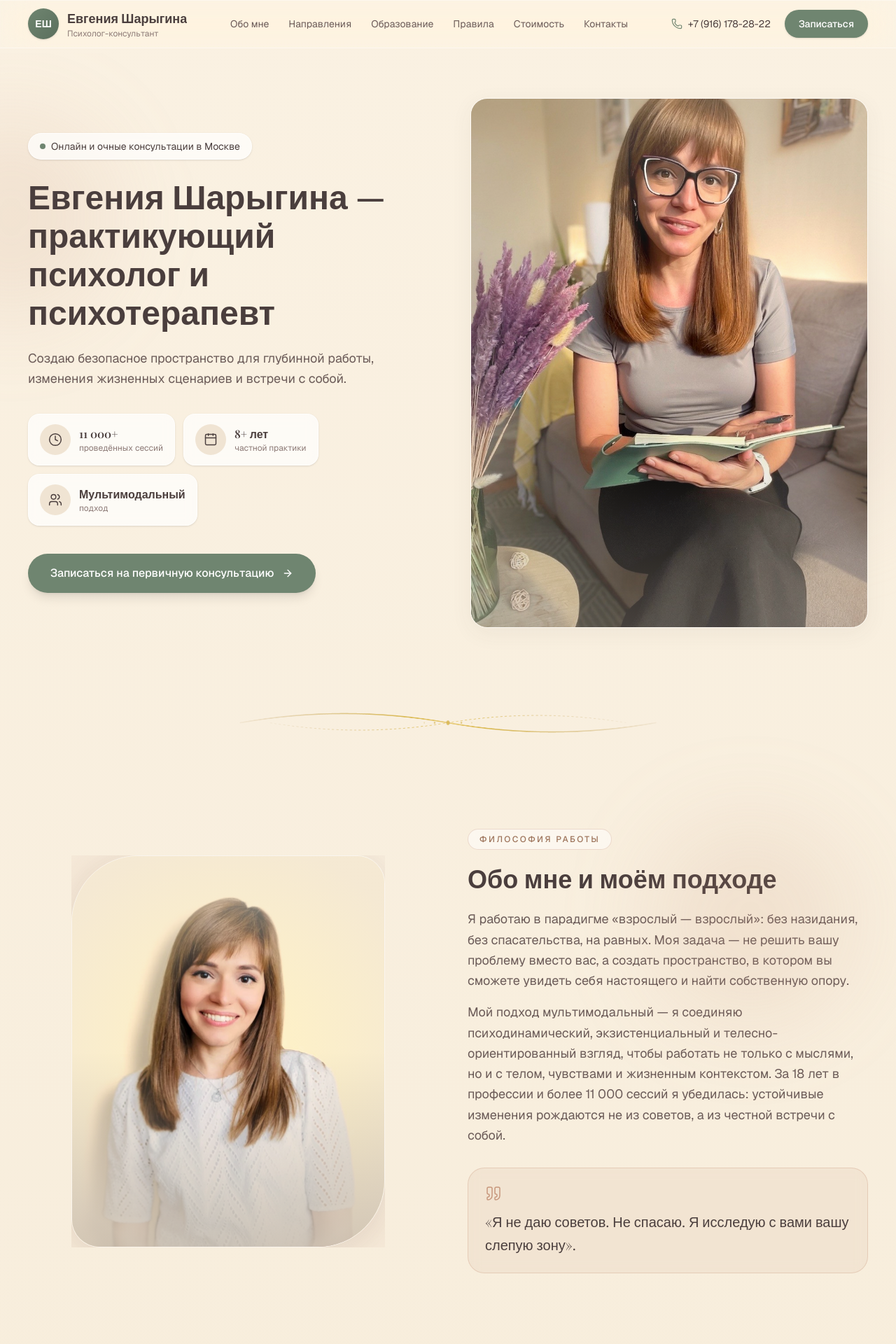
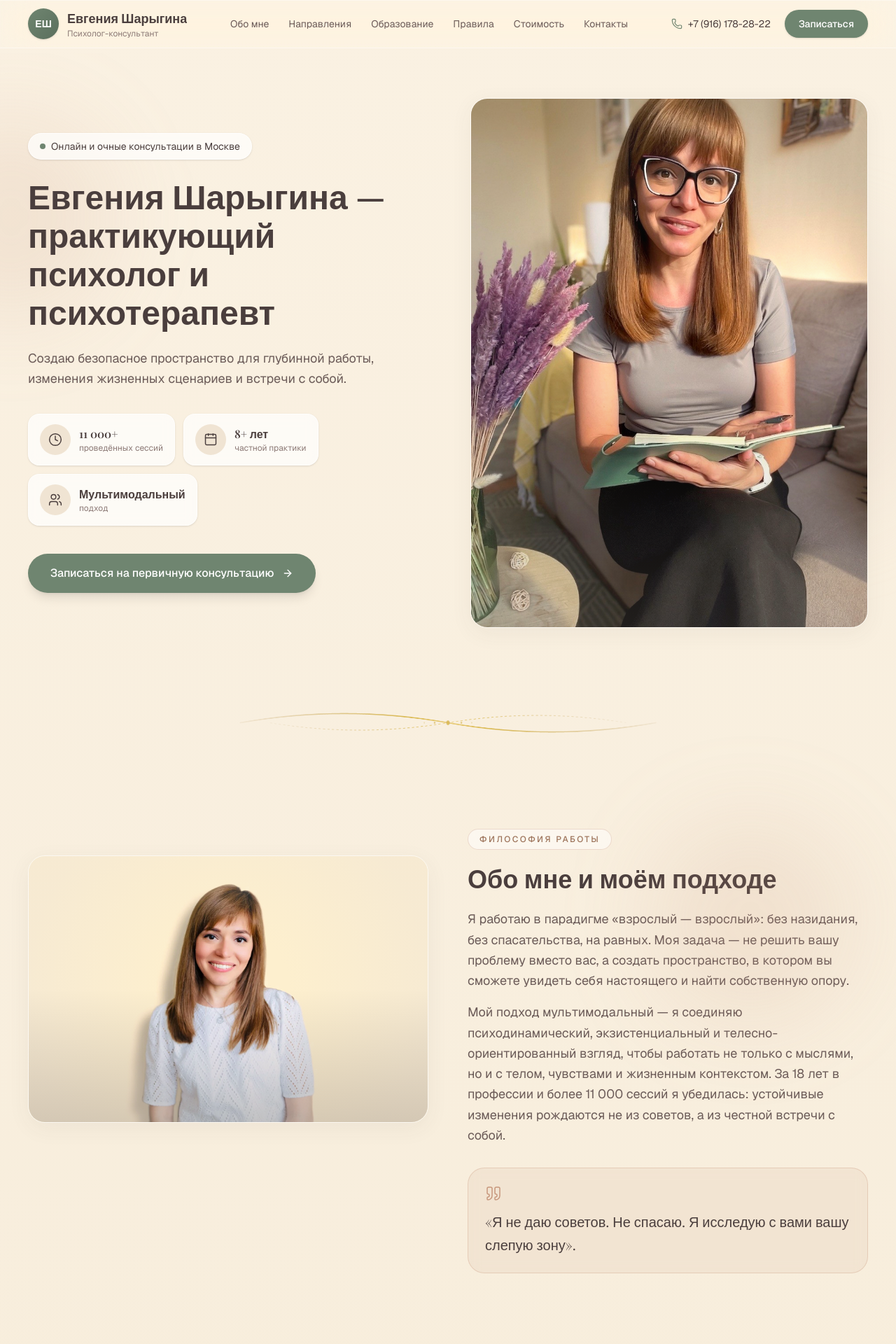
Before and after one commit to DmSharygin/PsySharyginaLanding, a Next.js app: page / in a window 1280 px wide. Shown: the top 1920 px of the page at 70% size. Built offline with nearby package versions, Linux system fonts and the light colour scheme.

Commit message:
visual fixes

```diff
--- a/app/page.tsx
+++ b/app/page.tsx
@@ -617,7 +617,7 @@ export default function Home() {
                 roundedClass="rounded-3xl"
                 className="h-full"
                 filterClass="contrast-[1.03] brightness-[1.02] saturate-[1.05]"
-                vignetteOpacity="opacity-30"
+                vignetteOpacity="opacity-10"
               />
             </div>
           </div>
@@ -635,12 +635,16 @@ export default function Home() {
         <div className="mx-auto grid max-w-7xl grid-cols-1 items-center gap-14 lg:grid-cols-2">
           {/* Portrait */}
           <div className="relative order-1 min-w-0">
-            <PortraitFrame
-              src="/images/portrait-about.jpg"
-              alt="Евгения Шарыгина в кабинете"
-              roundedClass="rounded-[2.5rem] rounded-tl-[6rem] rounded-br-[6rem]"
-              glowClass="bg-gradient-to-tr from-[#C6967B]/25 to-[#EAD9CC]/50"
-            />
+            <div className="relative h-full min-h-[380px] w-full lg:min-h-[560px]">
+              <ThemedImage
+                src="/images/portrait-about.jpg"
+                alt="Евгения Шарыгина в кабинете"
+                roundedClass="rounded-3xl"
+                className="h-full"
+                filterClass="contrast-[1.03] brightness-[1.02] saturate-[1.05]"
+                vignetteOpacity="opacity-70"
+              />
+            </div>
           </div>
 
           {/* Text */}
@@ -810,6 +814,7 @@ export default function Home() {
                 alt="Евгения Шарыгина в кабинете за работой, на стене — дипломы и сертификаты"
                 roundedClass="rounded-[2rem] rounded-tr-[4rem]"
                 className="mx-auto aspect-[4/5] max-w-xs"
+                vignetteOpacity="opacity-10"
               />
             </div>
             <div className="flex min-w-0 flex-col justify-center">
```
